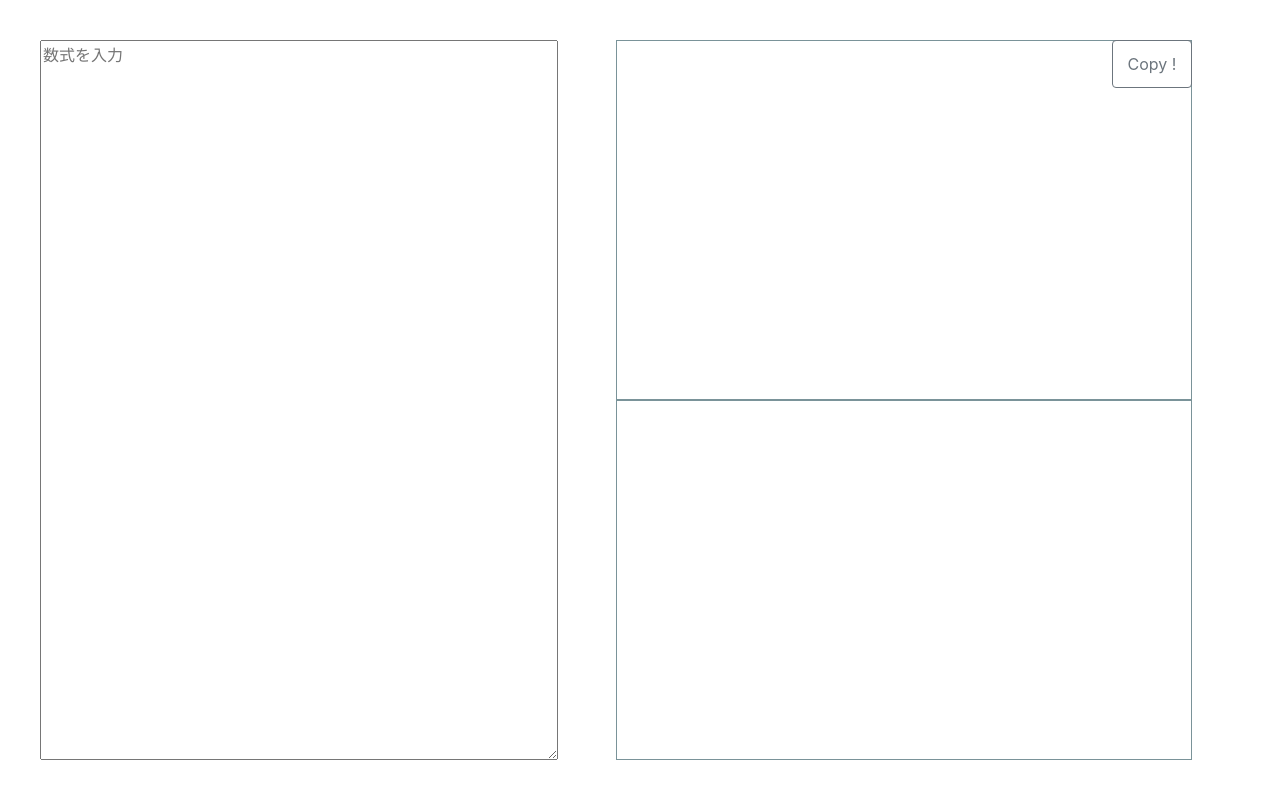
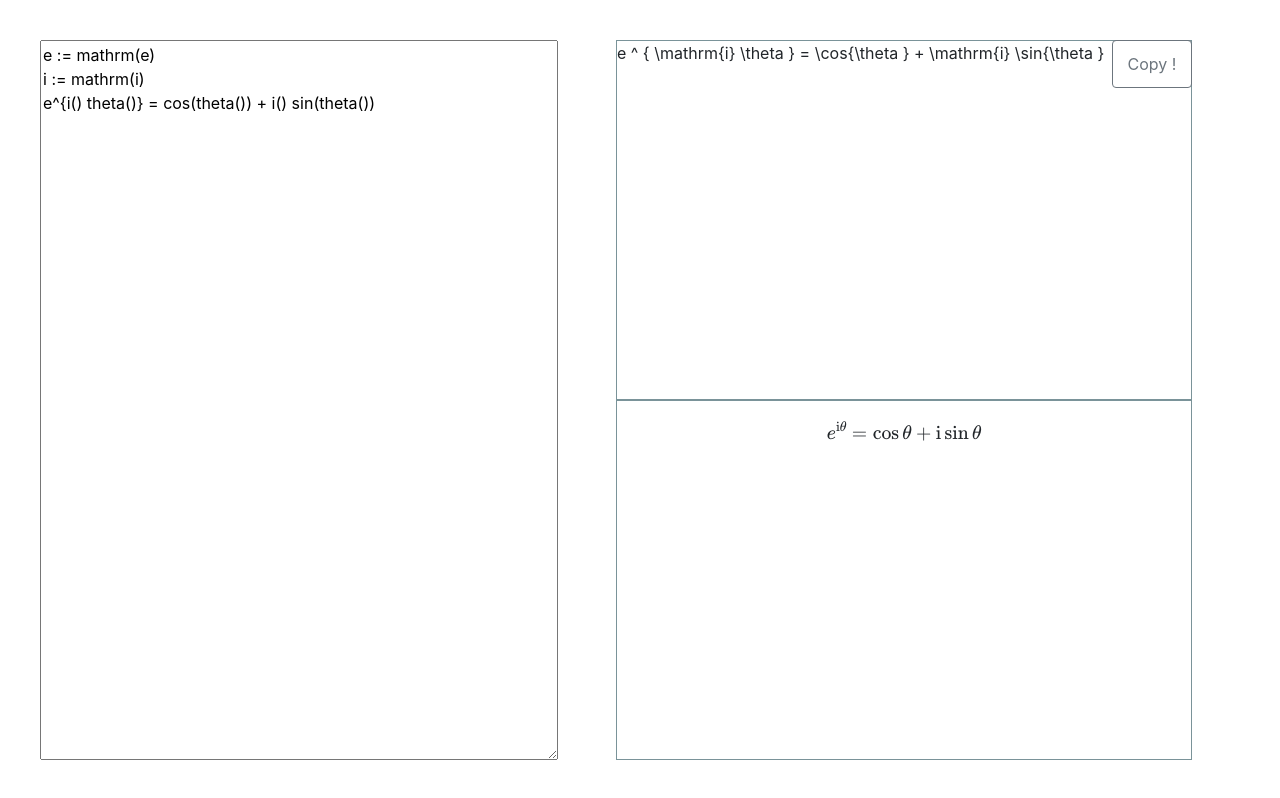
Before and after one commit to yatabis/ProEQ, a plain HTML site: page index.html in a window 1280 px wide. Drawn offline with nearby package versions, Linux system fonts and the light colour scheme; some packages are replaced by stand-ins of ours.

Commit message:
update: set the example input as initial data

```diff
--- a/app.js
+++ b/app.js
@@ -232,6 +232,13 @@ const app = new Vue({
       return pro_eq(this.raw_text)
     },
   },
+  mounted: function () {
+    // document.getElementById('math').innerText = '$$' + this.tex_text + '$$'
+    // MathJax.Hub.Queue(['Typeset', MathJax.Hub, 'math'])
+    this.raw_text = 'e := mathrm(e)\n' +
+    'i := mathrm(i)\n' +
+    'e^{i() theta()} = cos(theta()) + i() sin(theta())'
+  },
   updated: function () {
     document.getElementById('math').innerText = '$$' + this.tex_text + '$$'
     MathJax.Hub.Queue(['Typeset', MathJax.Hub, 'math'])
--- a/index.html
+++ b/index.html
@@ -10,7 +10,7 @@
   <script src="https://code.jquery.com/jquery-3.3.1.slim.min.js" integrity="sha384-q8i/X+965DzO0rT7abK41JStQIAqVgRVzpbzo5smXKp4YfRvH+8abtTE1Pi6jizo" crossorigin="anonymous"></script>
   <script src="https://cdnjs.cloudflare.com/ajax/libs/popper.js/1.14.7/umd/popper.min.js" integrity="sha384-UO2eT0CpHqdSJQ6hJty5KVphtPhzWj9WO1clHTMGa3JDZwrnQq4sF86dIHNDz0W1" crossorigin="anonymous"></script>
   <script src="https://stackpath.bootstrapcdn.com/bootstrap/4.3.1/js/bootstrap.min.js" integrity="sha384-JjSmVgyd0p3pXB1rRibZUAYoIIy6OrQ6VrjIEaFf/nJGzIxFDsf4x0xIM+B07jRM" crossorigin="anonymous"></script>
-  <script src='https://cdnjs.cloudflare.com/ajax/libs/mathjax/2.7.5/MathJax.js?config=TeX-MML-AM_CHTML' async></script>
+  <script src='https://cdnjs.cloudflare.com/ajax/libs/mathjax/2.7.5/MathJax.js?config=TeX-MML-AM_CHTML'></script>
   <script src="https://cdn.jsdelivr.net/npm/vue/dist/vue.js"></script>
 <!--  <script src="https://cdn.jsdelivr.net/npm/vue@2.6.10"></script>-->
 </head>
```
